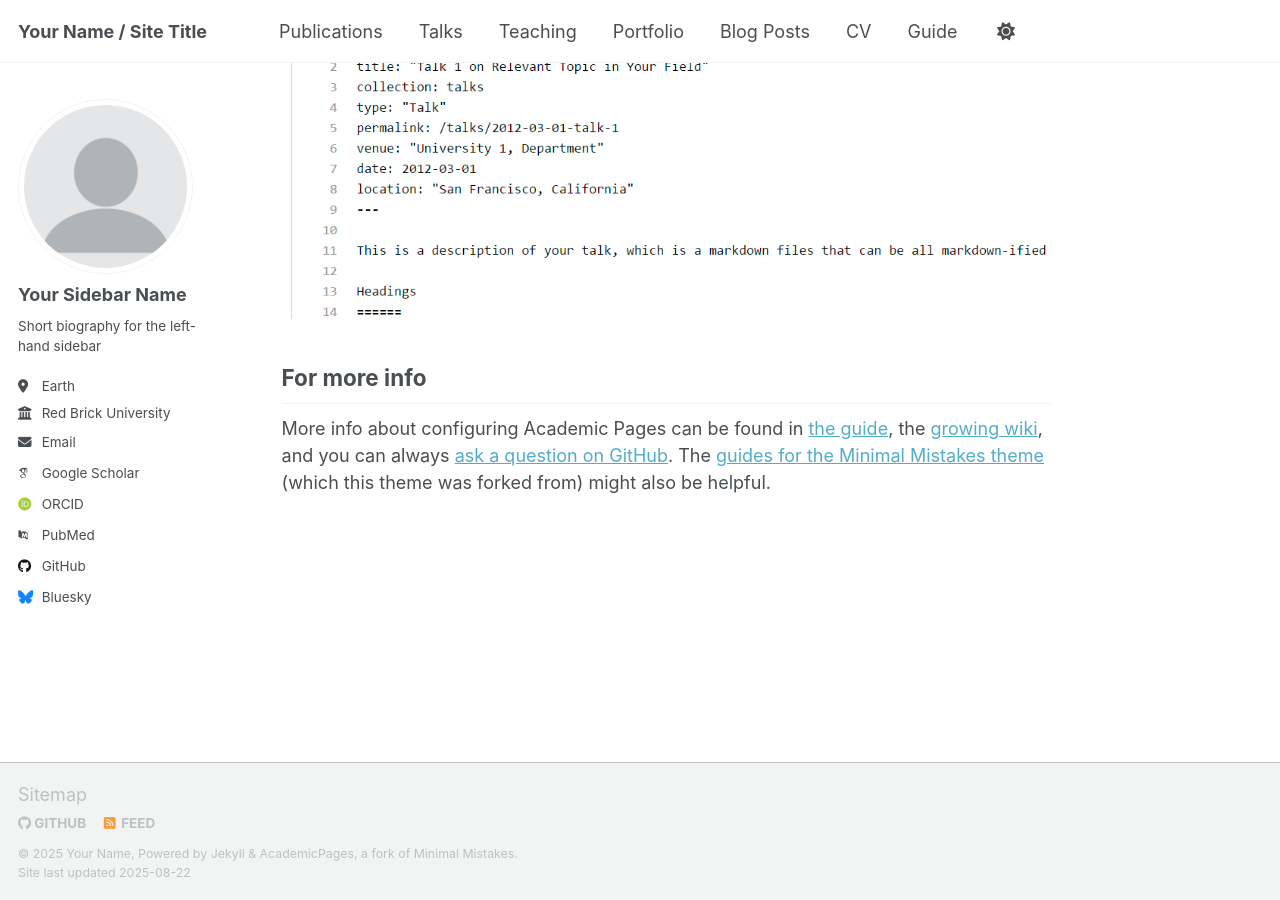
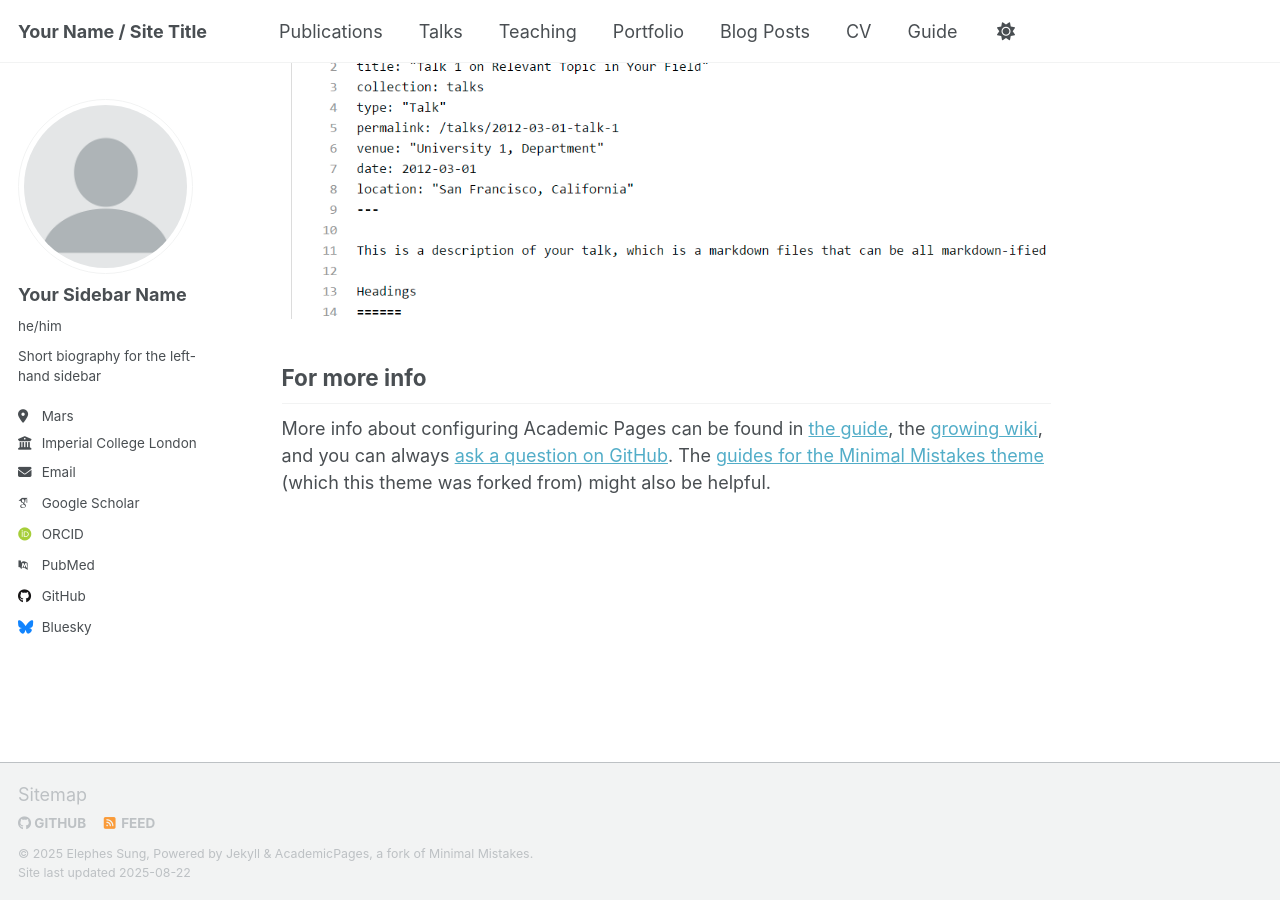
Before and after one commit to ElephesSung/Elephes_TheMartian.github.io, a Jekyll site: the page built from _pages/about.md, in a window 1280 px wide and 900 px high, scrolled down 2880 px. Built offline with Jekyll 4.4.1, drawn with Linux system fonts in a browser that asks for light colours; some web fonts are replaced; a script that is not in the unit is left out.

Commit message:
Update _config.yml

```diff
--- a/_config.yml
+++ b/_config.yml
@@ -11,7 +11,7 @@ locale                   : "en-UK"
 site_theme               : "default" # Currently available options are "default", "air"
 title                    : "Your Name / Site Title"
 title_separator          : "-"
-name                     : &name "Your Name"
+name                     : &name "Elephes Sung"
 description              : &description "personal description"
 url                      : https://academicpages.github.io # the base hostname & protocol for your site e.g. "https://[your GitHub username].github.io" or if you already have some other page hosted on Github then use "https://[your GitHub username].github.io/[Your Repo Name]"
 baseurl                  : "" # the subpath of your site, e.g. "/blog"
@@ -24,10 +24,10 @@ author:
   # Biographic information
   avatar           : "profile.png"
   name             : "Your Sidebar Name"
-  pronouns         : # example: "she/her"
+  pronouns         : "he/him"
   bio              : "Short biography for the left-hand sidebar"
-  location         : "Earth"
-  employer         : "Red Brick University"
+  location         : "Mars"
+  employer         : "Imperial College London"
   uri              : # URL
   email            : "none@example.org"
 
```
